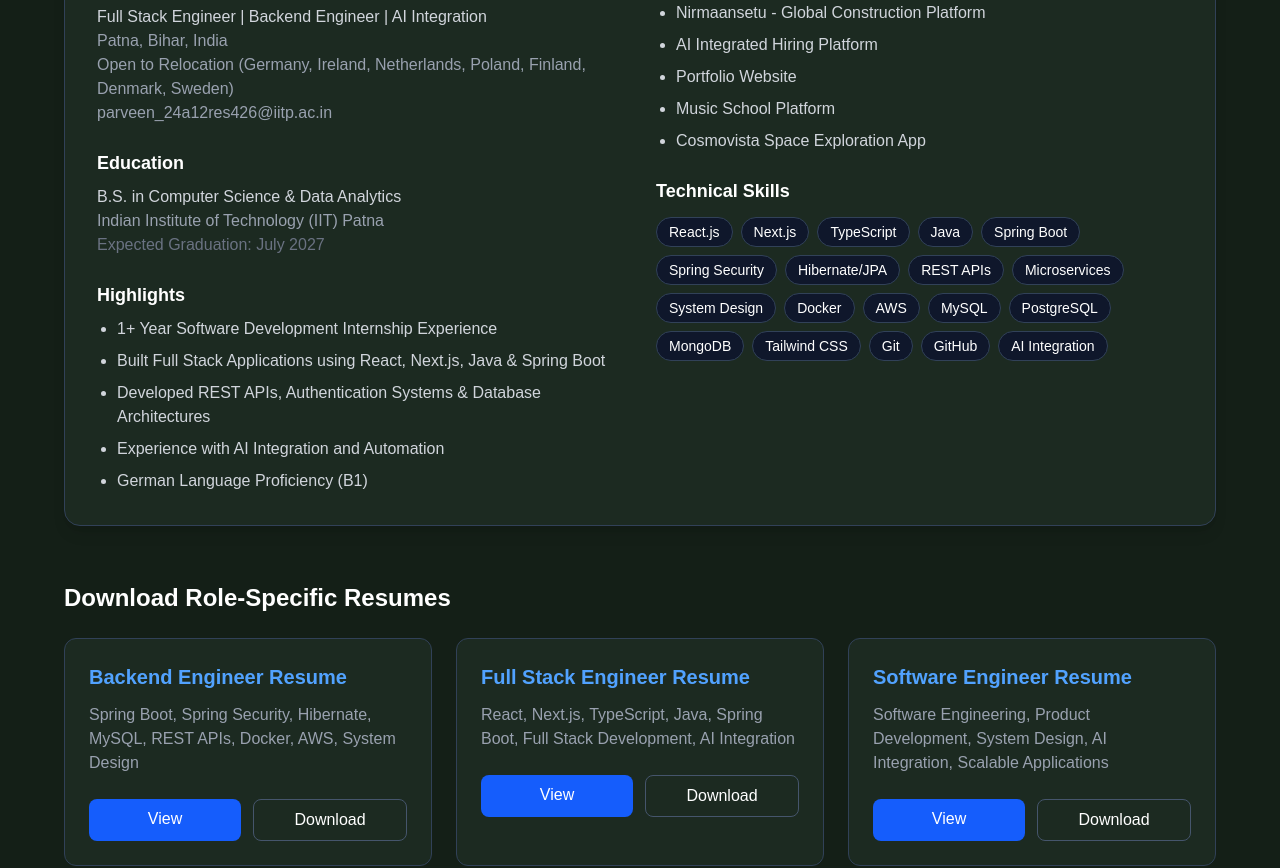
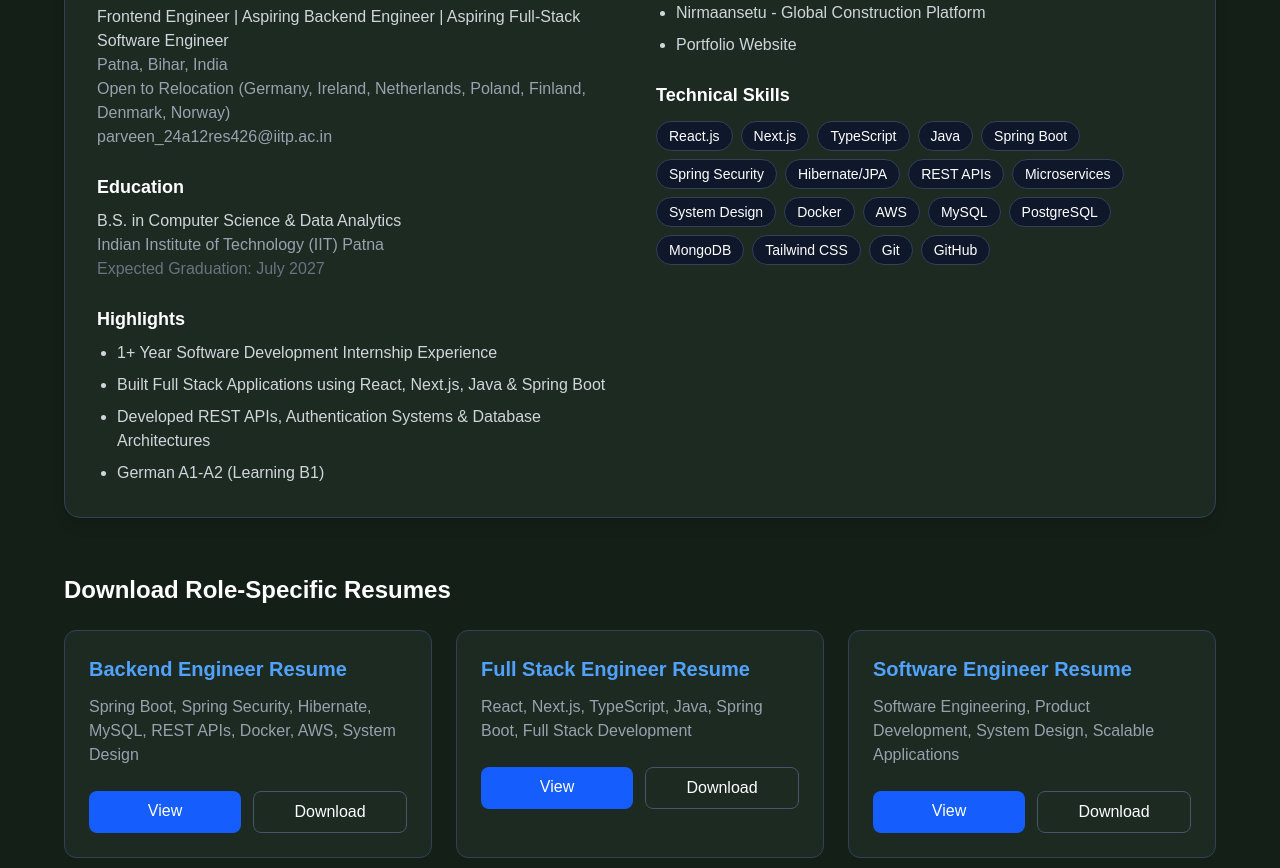
Before and after one commit to Parveen-collab/my-portfolio, a Next.js app: page /resume in a window 1280 px wide. Shown: the part 360-1228 px from the top of the page. Built offline with nearby package versions, Linux system fonts and the light colour scheme.

Commit message:
Remove AI Integration references from Resume component
Removed mentions of AI Integration from resumes and skills.

```diff
--- a/src/components/Resume.tsx
+++ b/src/components/Resume.tsx
@@ -10,13 +10,13 @@ const resumes = [
   {
     title: "Full Stack Engineer Resume",
     description:
-      "React, Next.js, TypeScript, Java, Spring Boot, Full Stack Development, AI Integration",
+      "React, Next.js, TypeScript, Java, Spring Boot, Full Stack Development",
     file: "/pdf/full-stack-engineer-resume.pdf",
   },
   {
     title: "Software Engineer Resume",
     description:
-      "Software Engineering, Product Development, System Design, AI Integration, Scalable Applications",
+      "Software Engineering, Product Development, System Design, Scalable Applications",
     file: "/pdf/software-engineer-resume.pdf",
   },
 ];
@@ -40,7 +40,6 @@ const skills = [
   "Tailwind CSS",
   "Git",
   "GitHub",
-  "AI Integration",
 ];
 
 const Resume = () => {
@@ -71,7 +70,7 @@ const Resume = () => {
             </h2>
 
             <p className="mt-2 text-gray-300">
-              Full Stack Engineer | Backend Engineer | AI Integration
+              Frontend Engineer | Aspiring Backend Engineer | Aspiring Full-Stack Software Engineer
             </p>
 
             <p className="text-gray-400">
@@ -80,7 +79,7 @@ const Resume = () => {
 
             <p className="text-gray-400">
               Open to Relocation (Germany, Ireland, Netherlands,
-              Poland, Finland, Denmark, Sweden)
+              Poland, Finland, Denmark, Norway)
             </p>
 
             <p className="text-gray-400">
@@ -123,10 +122,7 @@ const Resume = () => {
                 Developed REST APIs, Authentication Systems &
                 Database Architectures
               </li>
-              <li>
-                Experience with AI Integration and Automation
-              </li>
-              <li>German Language Proficiency (B1)</li>
+              <li>German A1-A2 (Learning B1)</li>
             </ul>
           </div>
         </div>
@@ -141,10 +137,7 @@ const Resume = () => {
 
             <ul className="list-disc space-y-2 pl-5 text-gray-300">
               <li>Nirmaansetu - Global Construction Platform</li>
-              <li>AI Integrated Hiring Platform</li>
               <li>Portfolio Website</li>
-              <li>Music School Platform</li>
-              <li>Cosmovista Space Exploration App</li>
             </ul>
           </div>
 
```
